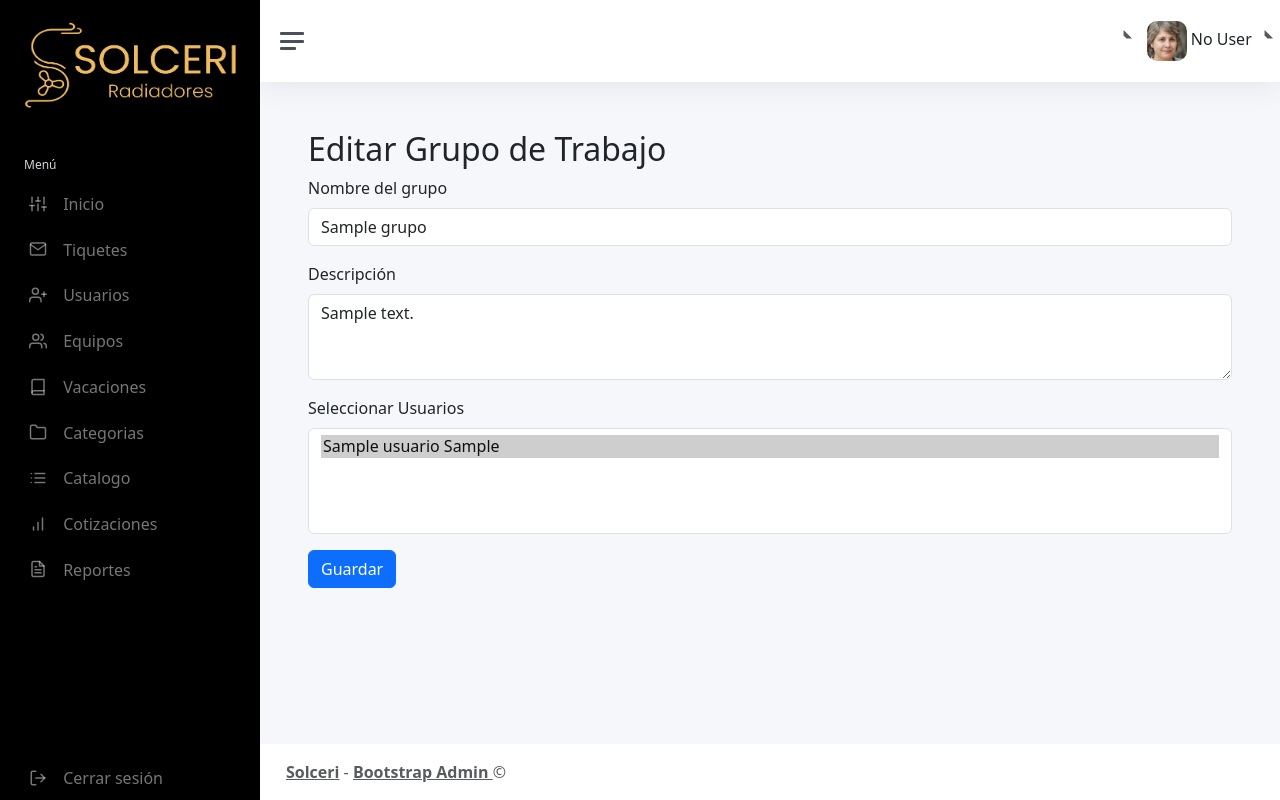
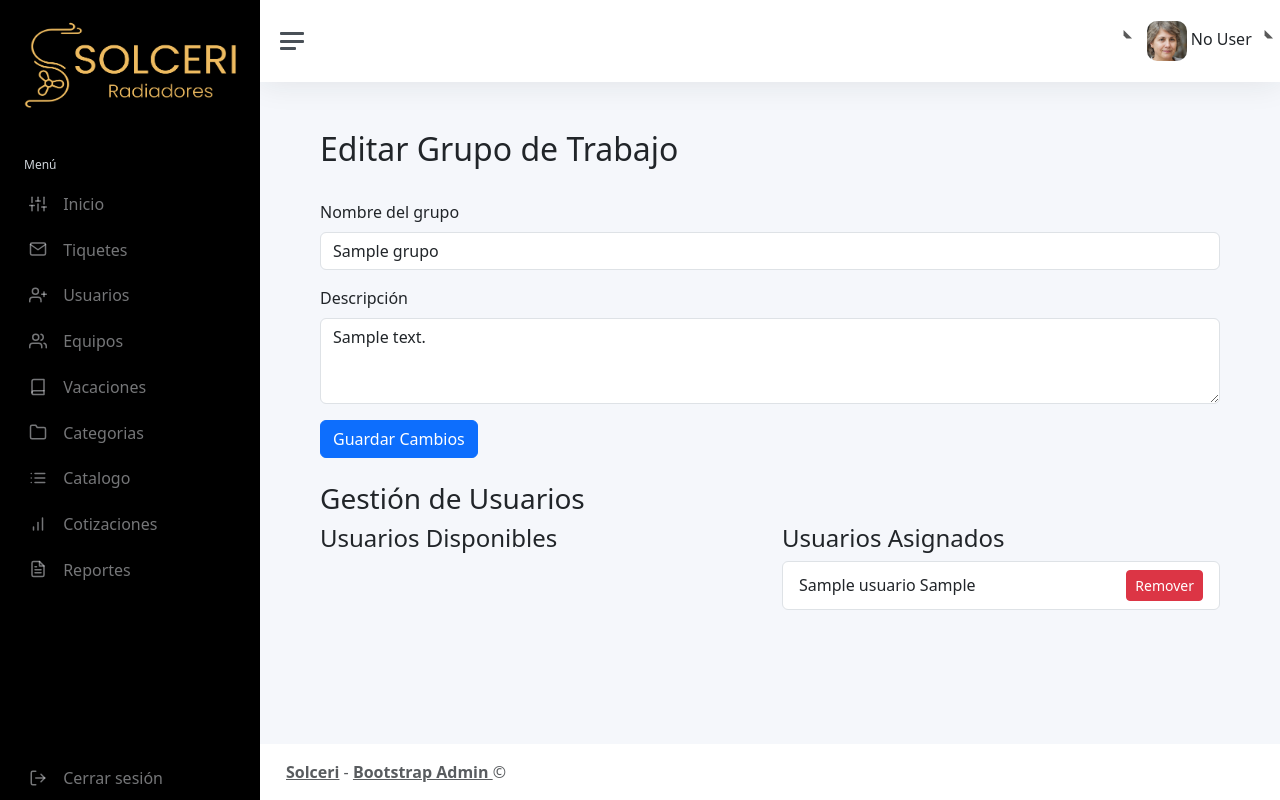
Before and after one commit to Warrgonz/Solceri-Radiadores, a Flask app: page /grupos/editar/1 in a window 1280 px wide. Run offline with Flask 3, Linux system fonts and the light colour scheme; tables that the repository leaves empty hold one stand-in row (values such as "Sample post"); parts of the project's set-up code (start-up, migrations or seed data) failed here and were passed over; some libraries are stand-ins or nearby versions; some web fonts are replaced.

Commit message:
Crud de equipos completamente funcional con sweet alerts y asignacion de usuarios dinamica

```diff
--- a/routes/grupos.py
+++ b/routes/grupos.py
@@ -25,18 +25,21 @@ def grupos_crear():
         usuarios_ids = request.form.getlist('usuarios')  # Obtén los IDs de los usuarios seleccionados
 
         nuevo_grupo = Grupos(nombre=nombre, descripcion=descripcion)
+        db.session.add(nuevo_grupo)
+        db.session.commit()
+
         for usuario_id in usuarios_ids:
             usuario = Usuarios.query.get(int(usuario_id))
             if usuario:
                 nuevo_grupo.usuarios.append(usuario)
 
-        db.session.add(nuevo_grupo)
         db.session.commit()
 
         return redirect(url_for('grupos.grupos'))  # Redirige a la lista de grupos
 
     usuarios = Usuarios.query.filter(Usuarios.id_rol.in_([1, 2])).all()
     return render_template('grupos_crear.html', usuarios=usuarios)
+
 
 @grupos_bp.route('/grupos/editar/<int:id_grupo>', methods=['GET', 'POST'])
 def grupos_editar(id_grupo):
@@ -45,19 +48,38 @@ def grupos_editar(id_grupo):
         if grupo:
             grupo.nombre = request.form['nombre']
             grupo.descripcion = request.form['descripcion']
-            grupo.usuarios.clear()  # Limpia usuarios actuales
-            usuarios_ids = request.form.getlist('usuarios')  # Obtén los IDs de los usuarios seleccionados
-            for usuario_id in usuarios_ids:
-                usuario = Usuarios.query.get(int(usuario_id))
-                if usuario:
-                    grupo.usuarios.append(usuario)
             db.session.commit()
-            return jsonify({'message': 'El grupo ha sido actualizado exitosamente'})
+            return jsonify({'message': 'Cambios guardados exitosamente'})
         else:
             return jsonify({'error': 'El grupo no existe'}), 404
 
     usuarios = Usuarios.query.filter(Usuarios.id_rol.in_([1, 2])).all()
     return render_template('grupos_editar.html', grupo=grupo, usuarios=usuarios)
+
+@grupos_bp.route('/grupos/agregar_usuario/<int:id_grupo>/<int:id_usuario>', methods=['POST'])
+def agregar_usuario(id_grupo, id_usuario):
+    grupo = Grupos.query.get(id_grupo)
+    usuario = Usuarios.query.get(id_usuario)
+    if grupo and usuario:
+        if usuario not in grupo.usuarios:
+            grupo.usuarios.append(usuario)
+            db.session.commit()
+            return jsonify({'message': 'Usuario agregado al grupo'})
+        else:
+            return jsonify({'error': 'El usuario ya está en el grupo'}), 400
+    return jsonify({'error': 'Grupo o usuario no encontrado'}), 404
+
+
+@grupos_bp.route('/grupos/remover_usuario/<int:id_grupo>/<int:id_usuario>', methods=['POST'])
+def remover_usuario(id_grupo, id_usuario):
+    grupo = Grupos.query.get(id_grupo)
+    usuario = Usuarios.query.get(id_usuario)
+    if grupo and usuario:
+        grupo.usuarios.remove(usuario)
+        db.session.commit()
+        return jsonify({'message': 'Usuario removido del grupo'})
+    return jsonify({'error': 'Grupo o usuario no encontrado'}), 404
+
 
 @grupos_bp.route('/grupos/eliminar/<int:id_grupo>', methods=['POST'])
 def grupos_eliminar(id_grupo):
@@ -65,7 +87,7 @@ def grupos_eliminar(id_grupo):
     if grupo:
         db.session.delete(grupo)
         db.session.commit()
-        return redirect(url_for('grupos.grupos'))
+        return jsonify({'message': 'Grupo eliminado con éxito'}), 200
     else:
         return jsonify({'error': 'El grupo no existe'}), 404
 
--- a/static/js/grupos.js
+++ b/static/js/grupos.js
@@ -1,27 +1,197 @@
 'use strict';
 
-// Metodo que busca
-document.getElementById('busqueda').addEventListener('input', function() {
-    let query = this.value;
-    fetch('/grupos/buscar_usuarios', {
-        method: 'POST',
-        headers: {
-            'Content-Type': 'application/x-www-form-urlencoded',
-        },
-        body: `query=${query}`
-    })
-    .then(response => response.json())
-    .then(data => {
-        let resultadosDiv = document.getElementById('resultados');
-        resultadosDiv.innerHTML = '';
-        data.forEach(resultado => {
-            let p = document.createElement('p');
-            p.textContent = resultado.nombre;
-            p.setAttribute('data-id', resultado.id_usuario);
-            p.addEventListener('click', function() {
-                // Aquí puedes hacer algo con el ID del usuario seleccionado
+document.addEventListener('DOMContentLoaded', function () {
+    // Manejar el formulario de edición de grupo
+    const editarForm = document.getElementById('grupoEditarForm');
+    if (editarForm) {
+        editarForm.addEventListener('submit', function (event) {
+            event.preventDefault(); // Evita el envío del formulario
+
+            Swal.fire({
+                title: '¿Estás seguro?',
+                text: "¿Quieres guardar los cambios?",
+                icon: 'warning',
+                showCancelButton: true,
+                confirmButtonColor: '#3085d6',
+                cancelButtonColor: '#d33',
+                confirmButtonText: 'Sí, guardar cambios'
+            }).then((result) => {
+                if (result.isConfirmed) {
+                    const formData = new FormData(editarForm);
+
+                    fetch(editarForm.action, {
+                        method: 'POST',
+                        body: formData
+                    })
+                    .then(response => {
+                        if (response.redirected) {
+                            window.location.href = response.url;
+                        } else {
+                            return response.json();
+                        }
+                    })
+                    .then(data => {
+                        if (data && data.message) {
+                            Swal.fire(
+                                '¡Guardado!',
+                                data.message,
+                                'success'
+                            ).then(() => {
+                                window.location.href = '/grupos';
+                            });
+                        } else if (data && data.error) {
+                            Swal.fire(
+                                'Error',
+                                data.error,
+                                'error'
+                            );
+                        }
+                    })
+                    .catch(error => {
+                        console.error('Error:', error);
+                        Swal.fire(
+                            'Error',
+                            'Hubo un problema al intentar guardar los cambios.',
+                            'error'
+                        );
+                    });
+                }
             });
-            resultadosDiv.appendChild(p);
+        });
+    }
+
+    // Manejar formularios de agregar usuario
+    document.querySelectorAll('.agregar-form').forEach(form => {
+        form.addEventListener('submit', function (event) {
+            event.preventDefault(); // Evita el envío del formulario
+
+            fetch(form.action, {
+                method: 'POST',
+            })
+            .then(response => response.json())
+            .then(data => {
+                if (data.message) {
+                    Swal.fire(
+                        '¡Agregado!',
+                        data.message,
+                        'success'
+                    ).then(() => {
+                        location.reload(); // Recargar la página después de agregar
+                    });
+                } else {
+                    Swal.fire(
+                        'Error',
+                        data.error,
+                        'error'
+                    );
+                }
+            })
+            .catch(error => {
+                console.error('Error:', error);
+                Swal.fire(
+                    'Error',
+                    'Hubo un problema al intentar agregar el usuario.',
+                    'error'
+                );
+            });
+        });
+    });
+
+    // Manejar formularios de remover usuario
+    document.querySelectorAll('.remover-form').forEach(form => {
+        form.addEventListener('submit', function (event) {
+            event.preventDefault(); // Evita el envío del formulario
+
+            Swal.fire({
+                title: '¿Estás seguro?',
+                text: "No podrás revertir esto",
+                icon: 'warning',
+                showCancelButton: true,
+                confirmButtonColor: '#3085d6',
+                cancelButtonColor: '#d33',
+                confirmButtonText: 'Sí, remover'
+            }).then((result) => {
+                if (result.isConfirmed) {
+                    fetch(form.action, {
+                        method: 'POST',
+                    })
+                    .then(response => response.json())
+                    .then(data => {
+                        if (data.message) {
+                            Swal.fire(
+                                '¡Removido!',
+                                data.message,
+                                'success'
+                            ).then(() => {
+                                location.reload(); // Recargar la página después de remover
+                            });
+                        } else {
+                            Swal.fire(
+                                'Error',
+                                data.error,
+                                'error'
+                            );
+                        }
+                    })
+                    .catch(error => {
+                        console.error('Error:', error);
+                        Swal.fire(
+                            'Error',
+                            'Hubo un problema al intentar remover el usuario.',
+                            'error'
+                        );
+                    });
+                }
+            });
+        });
+    });
+
+    // Manejar formularios de eliminación de grupo
+    document.querySelectorAll('.eliminar-form').forEach(form => {
+        form.addEventListener('submit', function (event) {
+            event.preventDefault(); // Evita el envío del formulario
+
+            Swal.fire({
+                title: '¿Estás seguro?',
+                text: "No podrás revertir esto",
+                icon: 'warning',
+                showCancelButton: true,
+                confirmButtonColor: '#3085d6',
+                cancelButtonColor: '#d33',
+                confirmButtonText: 'Sí, eliminar'
+            }).then((result) => {
+                if (result.isConfirmed) {
+                    fetch(form.action, {
+                        method: 'POST',
+                    })
+                    .then(response => response.json())
+                    .then(data => {
+                        if (data.message) {
+                            Swal.fire(
+                                '¡Eliminado!',
+                                data.message,
+                                'success'
+                            ).then(() => {
+                                location.reload(); // Recargar la página después de eliminar
+                            });
+                        } else {
+                            Swal.fire(
+                                'Error',
+                                data.error,
+                                'error'
+                            );
+                        }
+                    })
+                    .catch(error => {
+                        console.error('Error:', error);
+                        Swal.fire(
+                            'Error',
+                            'Hubo un problema al intentar eliminar el grupo.',
+                            'error'
+                        );
+                    });
+                }
+            });
         });
     });
 });
--- a/templates/grupos.html
+++ b/templates/grupos.html
@@ -24,7 +24,7 @@
             </td>
             <td>
                 <a href="{{ url_for('grupos.grupos_editar', id_grupo=grupo.id_grupo) }}" class="btn btn-warning btn-sm">Editar</a>
-                <form action="{{ url_for('grupos.grupos_eliminar', id_grupo=grupo.id_grupo) }}" method="POST" style="display:inline;">
+                <form action="{{ url_for('grupos.grupos_eliminar', id_grupo=grupo.id_grupo) }}" method="POST" class="eliminar-form" style="display:inline;">
                     <button type="submit" class="btn btn-danger btn-sm">Eliminar</button>
                 </form>
             </td>
@@ -32,4 +32,8 @@
         {% endfor %}
     </tbody>
 </table>
+
+<script src="https://cdn.jsdelivr.net/npm/sweetalert2@11"></script>
+<script src="{{ url_for('static', filename='js/grupos.js') }}"></script>
+
 {% endblock %}
--- a/templates/grupos_crear.html
+++ b/templates/grupos_crear.html
@@ -21,6 +21,6 @@
             {% endfor %}
         </select>
     </div>
-    <button type="submit" class="btn btn-primary">Guardar</button>
+    <button type="submit" class="btn btn-primary">Guardar Grupo</button>
 </form>
 {% endblock %}
--- a/templates/grupos_detalles.html
+++ b/templates/grupos_detalles.html
@@ -1,4 +1,5 @@
 <!-- templates/grupos_detalles.html -->
+
 {% extends "layout.html" %}
 {% block content %}
 <div class="d-flex justify-content-between">
--- a/templates/grupos_editar.html
+++ b/templates/grupos_editar.html
@@ -1,10 +1,12 @@
-<!-- templates/grupos_editar.html -->
 {% extends "layout.html" %}
 {% block content %}
-<div class="d-flex justify-content-between">
+<div class="container">
+    <div class="d-flex justify-content-between mb-4">
         <h2>Editar Grupo de Trabajo</h2>
     </div>
-<form method="POST" action="{{ url_for('grupos.grupos_editar', id_grupo=grupo.id_grupo) }}">
+
+    <!-- Formulario de edición del grupo -->
+    <form id="grupoEditarForm" method="POST" action="{{ url_for('grupos.grupos_editar', id_grupo=grupo.id_grupo) }}">
         <div class="mb-3">
             <label for="nombre" class="form-label">Nombre del grupo</label>
             <input type="text" class="form-control" id="nombre" name="nombre" value="{{ grupo.nombre }}" required>
@@ -13,14 +15,46 @@
             <label for="descripcion" class="form-label">Descripción</label>
             <textarea class="form-control" id="descripcion" name="descripcion" rows="3">{{ grupo.descripcion }}</textarea>
         </div>
-    <div class="mb-3">
-        <label for="usuarios" class="form-label">Seleccionar Usuarios</label>
-        <select multiple class="form-control" id="usuarios" name="usuarios">
+        <button type="submit" class="btn btn-primary">Guardar Cambios</button>
+    </form>
+
+    <!-- Gestión de usuarios -->
+    <div class="mt-4">
+        <h3>Gestión de Usuarios</h3>
+        <div class="row">
+            <div class="col-md-6">
+                <h4>Usuarios Disponibles</h4>
+                <ul id="usuarios_disponibles" class="list-group">
                     {% for usuario in usuarios %}
-            <option value="{{ usuario.id_usuario }}" {% if usuario in grupo.usuarios %}selected{% endif %}>{{ usuario.nombre }} {{ usuario.primer_apellido }}</option>
+                    {% if usuario not in grupo.usuarios %}
+                    <li class="list-group-item d-flex justify-content-between align-items-center">
+                        {{ usuario.nombre }} {{ usuario.primer_apellido }}
+                        <form action="{{ url_for('grupos.agregar_usuario', id_grupo=grupo.id_grupo, id_usuario=usuario.id_usuario) }}" method="POST" class="agregar-form ms-2">
+                            <button type="submit" class="btn btn-success btn-sm">Agregar</button>
+                        </form>
+                    </li>
+                    {% endif %}
                     {% endfor %}
-        </select>
+                </ul>
             </div>
-    <button type="submit" class="btn btn-primary">Guardar</button>
+            <div class="col-md-6">
+                <h4>Usuarios Asignados</h4>
+                <ul id="usuarios_asignados" class="list-group">
+                    {% for usuario in grupo.usuarios %}
+                    <li class="list-group-item d-flex justify-content-between align-items-center">
+                        {{ usuario.nombre }} {{ usuario.primer_apellido }}
+                        <form action="{{ url_for('grupos.remover_usuario', id_grupo=grupo.id_grupo, id_usuario=usuario.id_usuario) }}" method="POST" class="remover-form ms-2">
+                            <button type="submit" class="btn btn-danger btn-sm">Remover</button>
                         </form>
+                    </li>
+                    {% endfor %}
+                </ul>
+            </div>
+        </div>
+    </div>
+</div>
+
+<script src="https://cdn.jsdelivr.net/npm/sweetalert2@11"></script>
+<script src="{{ url_for('static', filename='js/grupos.js') }}"></script>
+
 {% endblock %}
```
Also changed, not shown: models/grupos.py (line endings or trailing spaces). Lines whose indentation alone changed are shown as unchanged.
